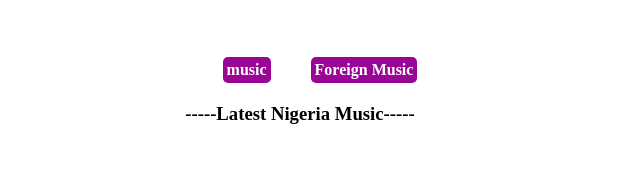
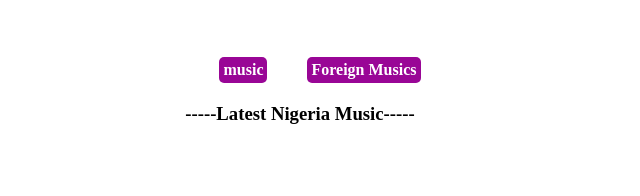
Before and after one commit to devsolary/solaryCineTune, a plain HTML site: page 9jamusic.html in a window 1280 px wide. Shown: the part 177-373 px from the top of the page, 340-980 px from the left. Drawn offline with nearby package versions, Linux system fonts and the light colour scheme; no server answers; a web font is replaced by a local one.

Commit message:
solaryCineTune

```diff
--- a/9jamusic.html
+++ b/9jamusic.html
@@ -101,7 +101,7 @@
 
     <div class="categories">
       <a href="music.html">music</a
-      ><a href="foreignmusic.html">Foreign Music</a>
+      ><a href="foreignmusic.html">Foreign Musics</a>
     </div>
 
     <h3 class="sechead">
```
